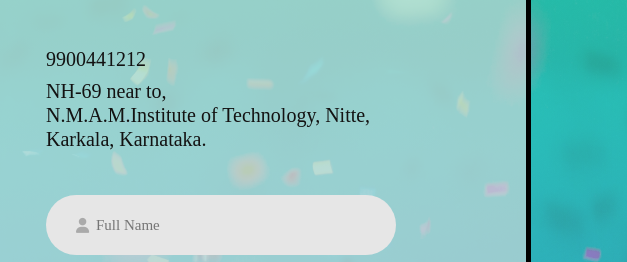
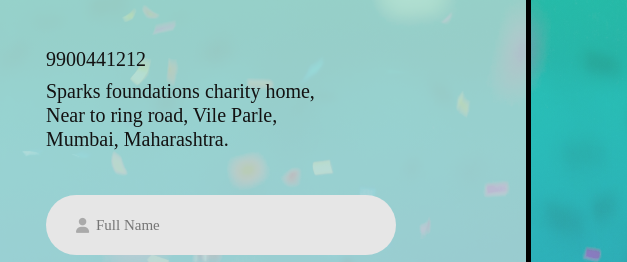
Before and after one commit to AkshayPadmashali/Sparks-Internship, a plain HTML site: page contact.html in a window 1280 px wide. Shown: the part 310-572 px from the top of the page, 653-1280 px from the left. Drawn offline with nearby package versions, Linux system fonts and the light colour scheme; a web font is replaced by a local one.

Commit message:
Update contact.html

```diff
--- a/contact.html
+++ b/contact.html
@@ -43,7 +43,7 @@
                         <span class="contact100-form-title">
                              <span class="contact-details">Contact Details</span>
                             <h5>   9900441212<h5>
-                                <h5>NH-69 near to, <br> N.M.A.M.Institute of Technology, Nitte, <br>Karkala, Karnataka.</h5>
+                                <h5>Sparks foundations charity home, <br> Near to ring road, Vile Parle, <br>Mumbai, Maharashtra.</h5>
                         </span>
 
                         <div class="wrap-input100 validate-input" data-validate = "Name is required">
```
